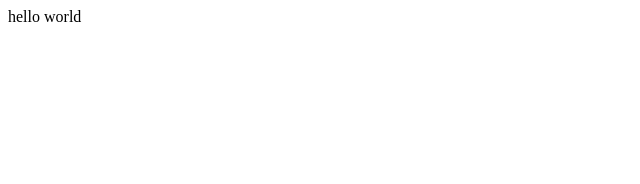
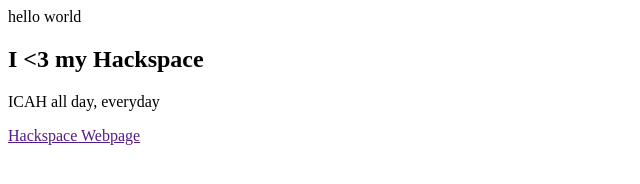
Before and after one commit to ck1116/RapidPrototyping, a plain HTML site: page index.html in a window 1280 px wide. Shown: the whole page, without its empty margins (0-640 px from the left). Drawn offline with Linux system fonts and the light colour scheme.

Commit message:
Update index.html
my first link

```diff
--- a/index.html
+++ b/index.html
@@ -4,5 +4,10 @@
 </head>
 <body>
     hello world
+<h2>I <3 my Hackspace</h2>
+<p>ICAH all day, everyday</p>
+<a href https://www.imperial.ac.uk/advanced-hackspace/>Hackspace
+Webpage</a>
+
     </body>
     </html>
```
